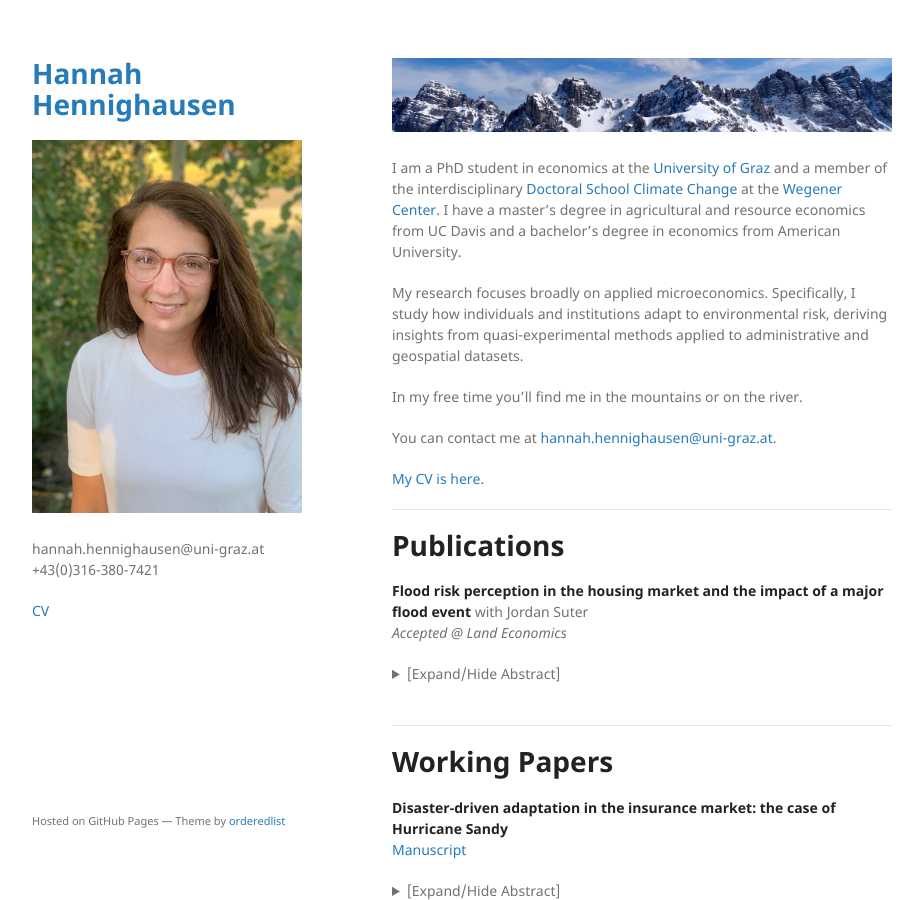
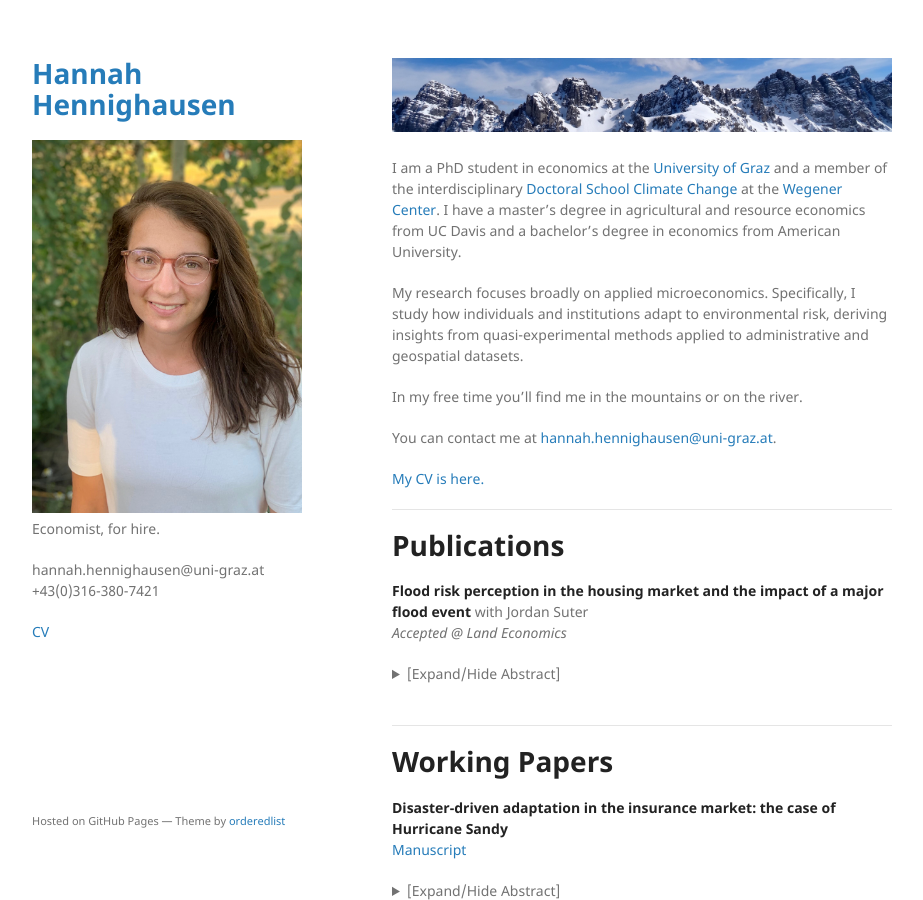
Before and after one commit to hannahhennighausen/hannahhennighausen.github.io, a Jekyll site: the page built from index.md, in a window 1280 px wide and 900 px high. Shown: the whole window, without its empty margins (178-1101 px from the left). Built offline with Jekyll 4.4.1, drawn with Linux system fonts in a browser that asks for light colours; the repository's description, which GitHub fills in, is left out.

Commit message:
Update _config.yml

```diff
--- a/_config.yml
+++ b/_config.yml
@@ -1,6 +1,6 @@
 title: Hannah Hennighausen
 logo: /assets/img/me.png
-description:
+description: Economist, for hire.
 show_downloads: false
 google_analytics:
 theme: jekyll-theme-minimal
```
